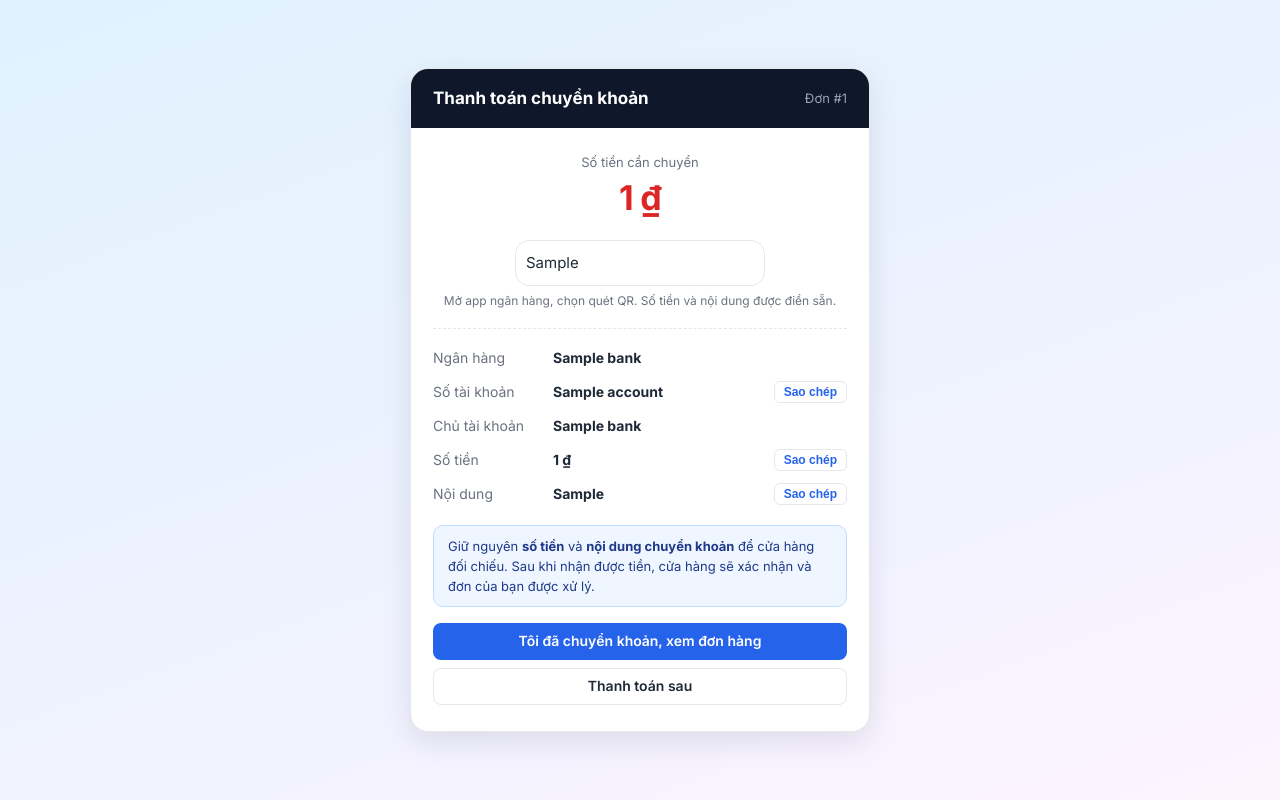
After one commit to sangghung712-ops/BanhangkhoDatabase, a Flask app: template app/templates/payment_qr.html in a window 1280 px wide. The commit adds this page. Run offline with Flask 3, Linux system fonts and the light colour scheme; the template is opened without the code that fills it: most values are stand-ins (such as "Sample title", 1, 10 or a date in 2020).

Commit message:
thêm chức năng thanh toán onl, chỉnh sửa thao tác của admin(không cho hoàn thành thủ công)

```diff
--- a/app/labels.py
+++ b/app/labels.py
@@ -7,7 +7,7 @@ STATUS_VI = {
 PAYMENT_VI = {
     "Unpaid": "Chưa thanh toán", "Paid": "Đã thanh toán", "Refunded": "Đã hoàn tiền",
 }
-PAYMENT_METHOD_VI = {"Cash": "Tiền mặt (khi nhận hàng)", "Online": "Thanh toán trực tuyến"}
+PAYMENT_METHOD_VI = {"Cash": "Tiền mặt (khi nhận hàng)", "Online": "Chuyển khoản ngân hàng (quét QR)"}
 
 # Thông báo lỗi từ procedure/trigger (không dấu) -> tiếng Việt
 LOI_VI = {
@@ -20,7 +20,7 @@ LOI_VI = {
     "Phuong thuc thanh toan khong hop le": "Phương thức thanh toán không hợp lệ",
     "Khach hang khong ton tai": "Không tìm thấy thông tin khách hàng",
     "Khong the chuyen sang trang thai nay": "Trạng thái đơn hàng đã thay đổi, không thể thực hiện thao tác này",
-    "Don Online chua thanh toan, khong the hoan thanh": "Đơn thanh toán trực tuyến cần được cửa hàng xác nhận đã nhận tiền trước khi hoàn thành",
+    "Don Online chua thanh toan, khong the hoan thanh": "Đơn chuyển khoản cần được cửa hàng xác nhận đã nhận tiền trước khi hoàn thành",
 }
 
 
--- a/app/repositories/order_repo.py
+++ b/app/repositories/order_repo.py
@@ -203,3 +203,19 @@ def create_from_cart(customer_id, address, payment_method, cart):
     finally:
         cur.close()
         con.close()
+def mark_paid(order_id):
+    """Đánh dấu đơn chuyển khoản đã thanh toán. Trả về True nếu cập nhật được."""
+    con = get_connection()
+    cur = con.cursor()
+    try:
+        cur.execute(
+            "UPDATE orders SET payment_status = 'Paid', payment_date = NOW() "
+            "WHERE order_id = %s AND payment_method = 'Online' "
+            "AND payment_status = 'Unpaid' "
+            "AND order_status IN ('Pending', 'Confirmed', 'Shipping')", (order_id,))
+        con.commit()
+        return cur.rowcount == 1
+    finally:
+        cur.close()
+        con.close()
+        con.close()
--- a/app/routes/customer_routes.py
+++ b/app/routes/customer_routes.py
@@ -6,9 +6,9 @@ from flask import (Blueprint, abort, flash, redirect, render_template,
                    request, session, url_for, current_app)
 
 from ..labels import PAYMENT_METHOD_VI, PAYMENT_VI, STATUS_VI, dich_loi
-from ..models import OrderStatus
+from ..models import OrderStatus, PaymentMethod, PaymentStatus
 from ..repositories import customer_repo, order_repo, product_repo
-from ..services import image_upload
+from ..services import image_upload, vietqr
 from ..services.auth import yeu_cau_vai_tro
 
 customer_bp = Blueprint("customer", __name__)
@@ -146,6 +146,8 @@ def checkout():
             session["cart"] = {}
             session.modified = True
             flash(f"Đặt hàng thành công! Mã đơn của bạn là #{order_id}")
+            if form["payment_method"] == "Online":
+                return redirect(url_for("customer.order_pay", order_id=order_id))
             return redirect(url_for("customer.order_detail", order_id=order_id))
 
     return render_template("checkout.html", items=items, total=total,
@@ -189,6 +191,7 @@ def order_cancel(order_id):
         except mysql.connector.Error as e:
             flash(dich_loi(e.msg or str(e)))
     return redirect(url_for("customer.order_detail", order_id=order_id))
+
 @customer_bp.route("/orders/<int:order_id>/received", methods=["POST"])
 @customer_bp.route("/orders/<int:order_id>/received", methods=["POST"])
 @yeu_cau_vai_tro("Customer")
@@ -210,6 +213,7 @@ def order_received(order_id):
         except mysql.connector.Error as e:
             flash(dich_loi(e.msg or str(e)))
     return redirect(url_for("customer.order_detail", order_id=order_id))
+
 @customer_bp.app_context_processor
 def inject_product_image():
     def product_image(product_id):
@@ -220,3 +224,66 @@ def inject_product_image():
         version = int(os.path.getmtime(os.path.join(folder, name)))
         return url_for("static", filename=f"uploads/products/{name}", v=version)
     return {"product_image": product_image}
+
+@customer_bp.route("/orders/<int:order_id>/pay")
+@yeu_cau_vai_tro("Customer")
+def order_pay(order_id):
+    order = _don_cua_toi(order_id)
+    if order is None:
+        flash("Không tìm thấy đơn hàng")
+        return redirect(url_for("customer.my_orders"))
+    if not _can_pay(order):
+        flash("Đơn này không cần hoặc không thể thanh toán chuyển khoản")
+        return redirect(url_for("customer.order_detail", order_id=order_id))
+
+    bank = vietqr.bank_config()
+    if bank is None:
+        flash("Cửa hàng chưa cấu hình tài khoản nhận tiền, vui lòng liên hệ cửa hàng")
+        return redirect(url_for("customer.order_detail", order_id=order_id))
+
+    noi_dung = f"DH{order.order_id}"
+    try:
+        payload = vietqr.build_payload(bank["bin"], bank["account"],
+                                       order.total_amount, noi_dung)
+        qr_svg = vietqr.qr_svg(payload)
+    except Exception:          # thiếu thư viện segno hoặc cấu hình sai
+        qr_svg = None
+    return render_template("payment_qr.html", order=order, bank=bank,
+                           noi_dung=noi_dung, qr_svg=qr_svg)
+def _don_cua_toi(order_id):
+    """Trả về Order nếu đúng của khách đang đăng nhập, ngược lại None."""
+    customer = _customer()
+    data = order_repo.get_by_id(order_id)
+    order = data["order"] if isinstance(data, dict) else data
+    if order is None or order.customer_id != customer.customer_id:
+        return None
+    return order
+
+
+def _can_pay(order):
+    return (order.payment_method == PaymentMethod.ONLINE
+            and order.payment_status == PaymentStatus.UNPAID
+            and order.order_status in (OrderStatus.PENDING,
+                                       OrderStatus.CONFIRMED,
+                                       OrderStatus.SHIPPING))
+
+
+@customer_bp.route("/orders/<int:order_id>/pay/result", methods=["POST"])
+@yeu_cau_vai_tro("Customer")
+def order_pay_result(order_id):
+    order = _don_cua_toi(order_id)
+    if order is None:
+        flash("Không tìm thấy đơn hàng")
+        return redirect(url_for("customer.my_orders"))
+
+    result = request.form.get("result")
+    if result == "success":
+        if order_repo.mark_paid(order_id):
+            flash(f"Thanh toán thành công đơn #{order_id}!")
+        else:
+            flash("Không thể thanh toán đơn này (đã thanh toán hoặc đã hủy)")
+    elif result == "fail":
+        flash("Thanh toán thất bại. Bạn có thể thử lại bất cứ lúc nào.")
+    else:
+        flash("Bạn đã hủy thanh toán. Đơn vẫn được giữ, bạn có thể thanh toán sau.")
+    return redirect(url_for("customer.order_detail", order_id=order_id))
--- /dev/null
+++ b/app/static/css/payment.css
@@ -0,0 +1,54 @@
+/* payment.css — trang thanh toán chuyển khoản bằng mã QR */
+body.pay-page {
+    min-height: 100vh; margin: 0; padding: 32px 16px;
+    display: flex; flex-direction: column; align-items: center; justify-content: center;
+    background: linear-gradient(160deg, #e0f2fe 0%, #eef2ff 55%, #fdf4ff 100%);
+}
+body.pay-page .flash-wrap { width: 100%; max-width: 460px; padding: 0; margin: 0 0 12px; }
+
+.gateway {
+    width: 100%; max-width: 460px; background: var(--surface);
+    border: 1px solid var(--border); border-radius: 18px; overflow: hidden;
+    box-shadow: var(--shadow-lg);
+}
+.gateway-head {
+    display: flex; align-items: center; justify-content: space-between;
+    padding: 16px 22px; background: #0f172a; color: #fff;
+}
+.gateway-title { font-weight: 700; font-size: 17px; }
+.gateway-sub { font-size: 13px; color: #94a3b8; }
+.gateway-body { padding: 24px 22px 26px; }
+
+.demo-banner {
+    background: #fef3c7; color: #92400e; border: 1px solid #fde68a;
+    padding: 10px 14px; font-size: 13px; text-align: center;
+}
+
+.pay-amount { text-align: center; margin-bottom: 16px; }
+.pay-amount .label { color: var(--muted); font-size: 13px; }
+.pay-amount .value { font-size: 34px; font-weight: 700; letter-spacing: -.02em; color: var(--danger); }
+
+.qr-box {
+    width: 250px; max-width: 100%; margin: 0 auto 6px; padding: 10px; background: #fff;
+    border: 1px solid var(--border); border-radius: 14px;
+}
+.qr-box svg { display: block; width: 100%; height: auto; }
+.qr-note { text-align: center; color: var(--muted); font-size: 12px; margin-bottom: 18px; }
+
+.bank-info { border-top: 1px dashed var(--border); padding-top: 12px; margin-bottom: 14px; }
+.bank-info .row {
+    display: grid; grid-template-columns: 110px 1fr auto; align-items: center;
+    gap: 10px; padding: 6px 0; font-size: 14px;
+}
+.bank-info .row span { color: var(--muted); }
+.bank-info .row strong { word-break: break-all; }
+.copy-btn {
+    border: 1px solid var(--border); background: #fff; color: var(--primary);
+    border-radius: 6px; padding: 3px 9px; font-size: 12px; font-weight: 600; cursor: pointer;
+}
+.copy-btn:hover { background: var(--primary-soft); }
+
+.pay-warning {
+    background: var(--primary-soft); border: 1px solid #bfdbfe; color: #1e3a8a;
+    border-radius: 10px; padding: 10px 14px; font-size: 13px; margin-bottom: 16px;
+}
--- /dev/null
+++ b/app/templates/payment_qr.html
@@ -0,0 +1,69 @@
+{% extends "base.html" %}
+{% block title %}Thanh toán đơn #{{ order.order_id }}{% endblock %}
+{% block head %}<link rel="stylesheet" href="{{ url_for('static', filename='css/payment.css') }}">{% endblock %}
+{% block body_class %}pay-page{% endblock %}
+
+{% block content %}
+<div class="gateway">
+    <div class="gateway-head">
+        <div class="gateway-title">Thanh toán chuyển khoản</div>
+        <div class="gateway-sub">Đơn #{{ order.order_id }}</div>
+    </div>
+
+    <div class="gateway-body">
+        <div class="pay-amount">
+            <div class="label">Số tiền cần chuyển</div>
+            <div class="value">{{ '{:,.0f}'.format(order.total_amount) }} ₫</div>
+        </div>
+
+        {% if qr_svg %}
+        <div class="qr-box">{{ qr_svg|safe }}</div>
+        <div class="qr-note">Mở app ngân hàng, chọn quét QR. Số tiền và nội dung được điền sẵn.</div>
+        {% else %}
+        <div class="demo-banner" style="border-radius:10px; margin-bottom:16px;">
+            Không tạo được mã QR. Hãy chuyển khoản thủ công theo thông tin bên dưới.
+        </div>
+        {% endif %}
+
+        <div class="bank-info">
+            {% if bank.bank_name %}
+            <div class="row"><span>Ngân hàng</span><strong>{{ bank.bank_name }}</strong></div>
+            {% endif %}
+            <div class="row"><span>Số tài khoản</span>
+                <strong>{{ bank.account }}</strong>
+                <button type="button" class="copy-btn" data-copy="{{ bank.account }}">Sao chép</button></div>
+            {% if bank.account_name %}
+            <div class="row"><span>Chủ tài khoản</span><strong>{{ bank.account_name }}</strong></div>
+            {% endif %}
+            <div class="row"><span>Số tiền</span>
+                <strong>{{ '{:,.0f}'.format(order.total_amount) }} ₫</strong>
+                <button type="button" class="copy-btn" data-copy="{{ order.total_amount|int }}">Sao chép</button></div>
+            <div class="row"><span>Nội dung</span>
+                <strong>{{ noi_dung }}</strong>
+                <button type="button" class="copy-btn" data-copy="{{ noi_dung }}">Sao chép</button></div>
+        </div>
+
+        <div class="pay-warning">
+            Giữ nguyên <strong>số tiền</strong> và <strong>nội dung chuyển khoản</strong> để cửa hàng đối chiếu.
+            Sau khi nhận được tiền, cửa hàng sẽ xác nhận và đơn của bạn được xử lý.
+        </div>
+
+        <a class="btn btn-block" href="{{ url_for('customer.order_detail', order_id=order.order_id) }}">
+            Tôi đã chuyển khoản, xem đơn hàng</a>
+        <a class="btn btn-secondary btn-block" style="margin-top:8px;"
+           href="{{ url_for('customer.my_orders') }}">Thanh toán sau</a>
+    </div>
+</div>
+
+<script>
+    document.querySelectorAll('[data-copy]').forEach(function (btn) {
+        btn.addEventListener('click', function () {
+            navigator.clipboard.writeText(btn.dataset.copy).then(function () {
+                var old = btn.textContent;
+                btn.textContent = 'Đã chép';
+                setTimeout(function () { btn.textContent = old; }, 1500);
+            });
+        });
+    });
+</script>
+{% endblock %}
--- a/requirements.txt
+++ b/requirements.txt
@@ -1,3 +1,4 @@
 Flask==3.1.3
 mysql-connector-python==26.10.0
 python-dotenv==1.2.4
+segno
```
Also changed, not shown: app/routes/admin_routes.py (+11 -0 lines), app/services/vietqr.py (added, +112 -0 lines), app/templates/admin_order_detail.html (+27 -3 lines), app/templates/admin_orders.html (+17 -9 lines), app/templates/my_order_detail.html (+7 -2 lines).
